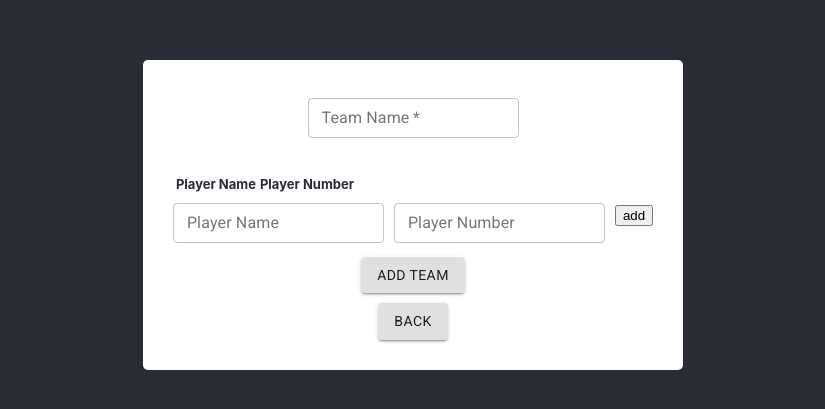
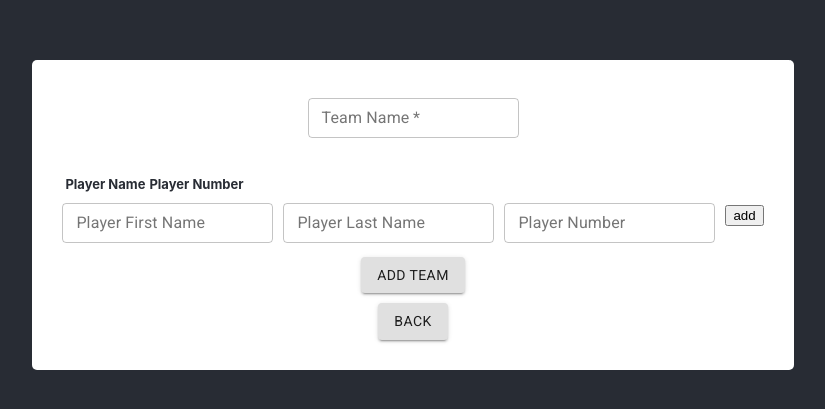
Before and after one commit to TaylorZowtuk/measure-what-matters, a React (Create React App) app in the folder frontend/: page /create-team in a window 1280 px wide. Shown: the part 185-594 px from the top of the page, without its empty margins (227-1052 px from the left). Built offline with nearby package versions, Linux system fonts and the light colour scheme.

Commit message:
added constraint: no duplicate plyer number

```diff
--- a/frontend/src/components/AddTeam/AddTeam.page.tsx
+++ b/frontend/src/components/AddTeam/AddTeam.page.tsx
@@ -8,13 +8,15 @@ import { Link } from "react-router-dom";
 interface createTeamState {
     teamName: string;
     playerList: newPlayer[];
-    newPlayerName: string;
+    newPlayerFirstName: string;
+    newPlayerLastName: string;
     newPlayerNumber: string;
     id: number;
 }
 
 interface newPlayer {
-    name: string;
+    firstName: string;
+    lastName: string
     number: string;
     id: number;
 }
@@ -25,7 +27,8 @@ class AddTeam extends React.Component<{}, createTeamState> {
         this.state = {
             teamName: '',
             playerList: [],
-            newPlayerName: '',
+            newPlayerFirstName:'',
+            newPlayerLastName: '',
             newPlayerNumber: '',
             id: 0
         }
@@ -37,9 +40,15 @@ class AddTeam extends React.Component<{}, createTeamState> {
         })
     }
 
-    handlePlayerNameChange = (e: React.ChangeEvent<HTMLInputElement>):void =>  {
+    handlePlayerFirstNameChange = (e: React.ChangeEvent<HTMLInputElement>):void =>  {
         this.setState({
-            newPlayerName: e.target.value
+            newPlayerFirstName: e.target.value
+        })
+    }
+
+    handlePlayerLastNameChange = (e: React.ChangeEvent<HTMLInputElement>):void =>  {
+        this.setState({
+            newPlayerLastName: e.target.value
         })
     }
 
@@ -51,14 +60,18 @@ class AddTeam extends React.Component<{}, createTeamState> {
 
     onAddPlayer = (e: React.MouseEvent<HTMLButtonElement, MouseEvent>):void => {
         e.preventDefault();
-        if(this.state.newPlayerName?.trim() !== "" && !isNaN(Number(this.state.newPlayerNumber)) && this.state.newPlayerNumber !== "") {
-            let incrementId = this.state.id + 1;
-            this.setState({
-                playerList: [...this.state.playerList, {name: this.state.newPlayerName, number: this.state.newPlayerNumber, id: this.state.id}],
-                newPlayerName: '',
-                newPlayerNumber: '',
-                id: incrementId
-            });
+        if(this.state.newPlayerFirstName?.trim() !== "" && this.state.newPlayerLastName?.trim() !== "" && !isNaN(Number(this.state.newPlayerNumber)) && this.state.newPlayerNumber !== "") {
+            const index = this.state.playerList.findIndex(oldPlayer => this.state.newPlayerNumber.trim() === oldPlayer.number);
+            if (index == -1) {
+                let incrementId = this.state.id + 1;
+                this.setState({
+                    playerList: [...this.state.playerList, {firstName: this.state.newPlayerFirstName, lastName: this.state.newPlayerLastName, number: this.state.newPlayerNumber.trim(), id: this.state.id}],
+                    newPlayerFirstName: '',
+                    newPlayerLastName: '',
+                    newPlayerNumber: '',
+                    id: incrementId
+                });
+            }
         }
     }
 
@@ -79,7 +92,8 @@ class AddTeam extends React.Component<{}, createTeamState> {
             this.setState({
                 teamName: '',
                 playerList: [],
-                newPlayerName: '',
+                newPlayerFirstName: '',
+                newPlayerLastName: '',
                 newPlayerNumber: '',
                 id: 0
             });
@@ -130,13 +144,22 @@ class AddTeam extends React.Component<{}, createTeamState> {
                         <TextField
                             style={{marginRight: 10}}
                             id="outlined-required"
-                            label="Player Name"
+                            label="Player First Name"
                             variant="outlined"
                             margin="dense"
-                            value={this.state.newPlayerName}
-                            onChange={this.handlePlayerNameChange}
+                            value={this.state.newPlayerFirstName}
+                            onChange={this.handlePlayerFirstNameChange}
                         />
 
+                        <TextField
+                            style={{marginRight: 10}}
+                            id="outlined-required"
+                            label="Player Last Name"
+                            variant="outlined"
+                            margin="dense"
+                            value={this.state.newPlayerLastName}
+                            onChange={this.handlePlayerLastNameChange}
+                        />
 
                         <TextField
                         style={{marginRight: 10}}
--- a/frontend/src/components/AddTeam/Player.tsx
+++ b/frontend/src/components/AddTeam/Player.tsx
@@ -6,7 +6,8 @@ interface PlayerProps {
 }
 
 interface newPlayer {
-    name: string;
+    firstName: string;
+    lastName: string;
     number: string;
     id: number;
 }
@@ -24,7 +25,7 @@ class Player extends React.Component<PlayerProps> {
     render() {
         return (
             <tr>
-                <td>{this.props.player.name}</td>
+                <td>{this.props.player.firstName + ' ' + this.props.player.lastName}</td>
                 <td>{this.props.player.number}</td>
                 <td><button onClick={this.removePlayer}>remove</button></td>
             </tr>
```
